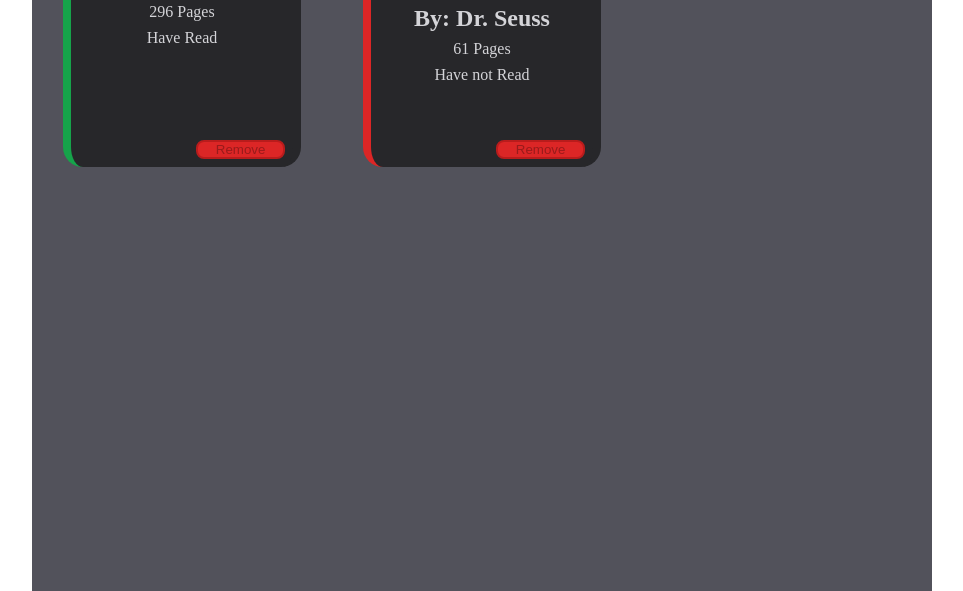
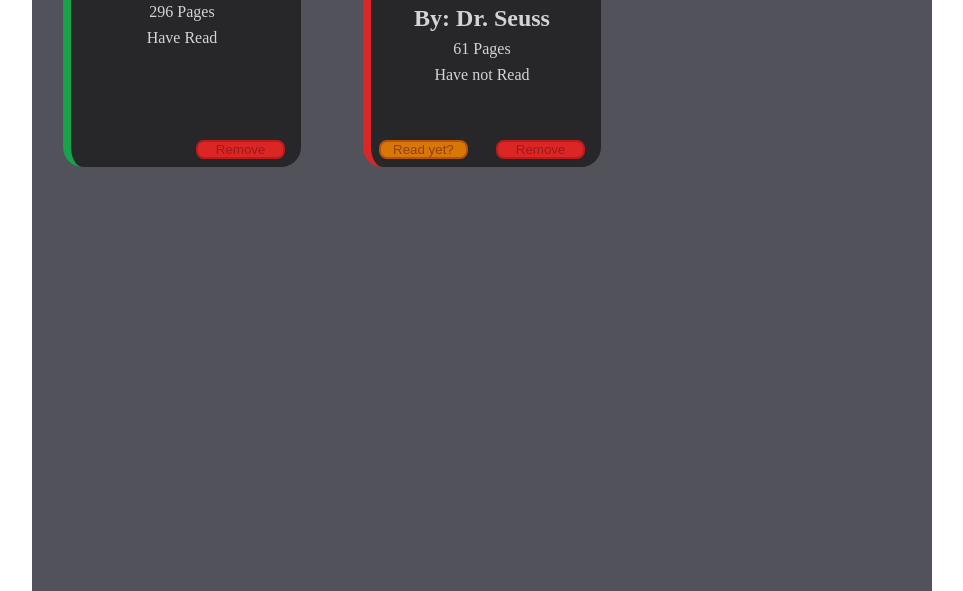
Before and after one commit to LaramieCode/Library, a plain HTML site: page index.html in a window 1280 px wide. Shown: the part 209-800 px from the top of the page, without its empty margins (158-1121 px from the left). Drawn offline with Linux system fonts and the light colour scheme.

Commit message:
add button to change read status if not read

```diff
--- a/javascript.js
+++ b/javascript.js
@@ -26,21 +26,23 @@ function addBookToPage() {
 
             book.onPage = true
 
-            newCard = document.createElement("div");
+            let newCard = document.createElement("div");
             libraryContent.appendChild(newCard);
             newCard.classList.add("bookCard");
 
-            cardTitle = document.createElement("h1");
-            cardAuthor = document.createElement("h2");
-            cardPages = document.createElement("p");
-            cardRead = document.createElement("p");
-            cardDelete = document.createElement("button");
+            let cardTitle = document.createElement("h1");
+            let cardAuthor = document.createElement("h2");
+            let cardPages = document.createElement("p");
+            let cardRead = document.createElement("p");
+            let cardDelete = document.createElement("button");
 
             newCard.appendChild(cardTitle);
             newCard.appendChild(cardAuthor);
             newCard.appendChild(cardPages);
             newCard.appendChild(cardRead);
             newCard.appendChild(cardDelete)
+
+            cardDelete.classList.add("delete")
 
             cardTitle.textContent = book.title;
             cardAuthor.textContent = `By: ${book.author}`;
@@ -58,6 +60,21 @@ function addBookToPage() {
             cardDelete.addEventListener("click", function(){
                 removeBookFromLibrary(book);
             });
+
+            if (book.read === false) {
+                cardNowRead = document.createElement("button");
+                newCard.appendChild(cardNowRead);
+                cardNowRead.classList.add("readToggle")
+                cardNowRead.textContent = "Read yet?"
+
+                cardNowRead.addEventListener("click", () => {
+                    console.log("hey")
+                    newCard.classList.remove("bookHasNotRead")
+                    newCard.classList.add("bookHasRead")
+
+                    cardNowRead.classList.add("dontDisplay")
+                })
+            }
         }
     });
 };
--- a/styles.css
+++ b/styles.css
@@ -18,6 +18,10 @@
     --red-700: #b91c1c;
     --red-800: #991b1b;
     --red-900: #7f1d1d;
+    --amber-600: #d97706;
+    --amber-700: #b45309;
+    --amber-800: #92400e;
+    --amber-900: #78350f;
     --form-row-height: 60px;
 }
 
@@ -108,7 +112,7 @@
     border-left: 8px solid var(--red-600);
 }
 
-.bookCard > button {
+.bookCard > button.delete {
     width: 40%;
     background-color: var(--red-600);
     color: var(--red-800);
@@ -118,10 +122,27 @@
     bottom: 8px;
     right: 8px;
 }
-.bookCard > button:active {
+.bookCard > button.delete:active {
     background-color: var(--red-700);
     color: var(--red-900);
     border: 2px solid var(--red-800);
+}
+
+.bookCard > button.readToggle {
+    width: 40%;
+    background-color: var(--amber-600);
+    color: var(--amber-800);
+    border: 2px solid var(--amber-700);
+    border-radius: 8px;
+    position: absolute;
+    bottom: 8px;
+    left: 8px;
+}
+
+.bookCard > button.readToggle:active {
+    background-color: var(--amber-700);
+    color: var(--amber-900);
+    border: 2px solid var(--amber-800);
 }
 
 .formContainer {
```
